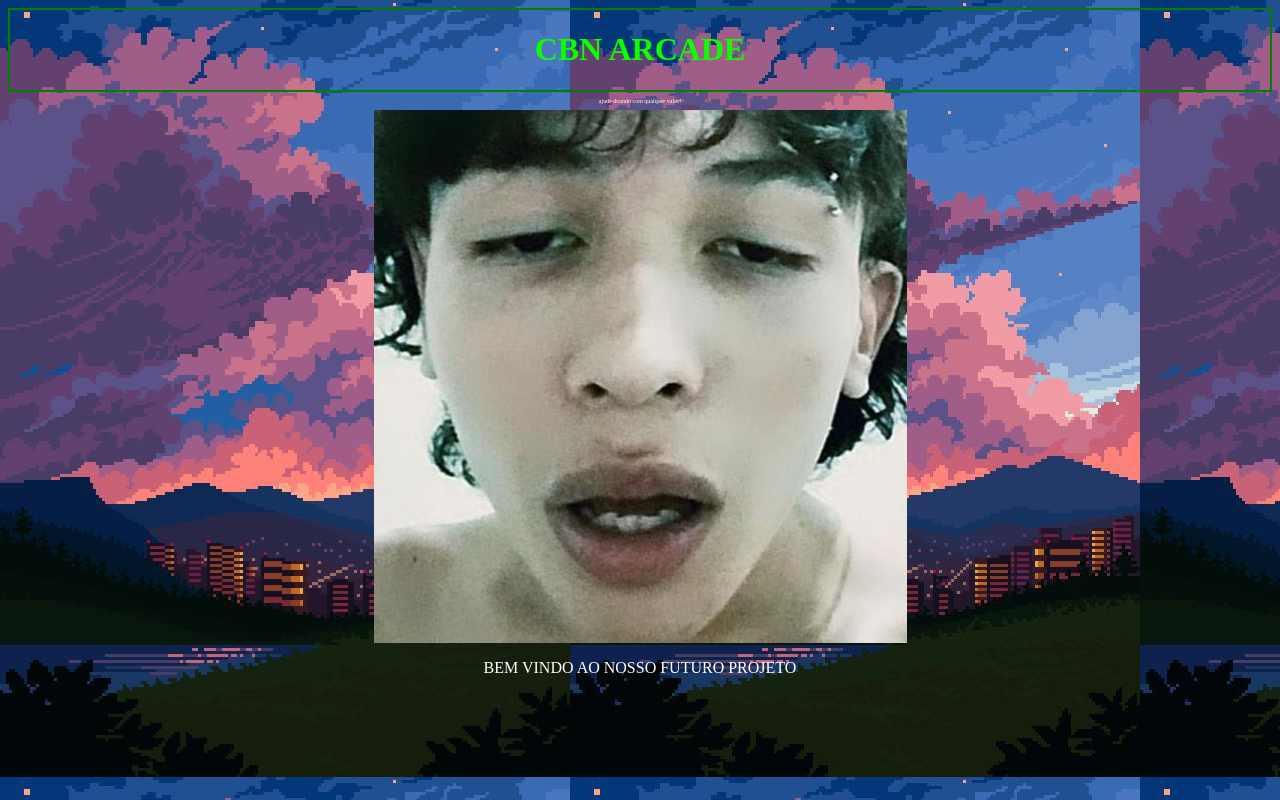
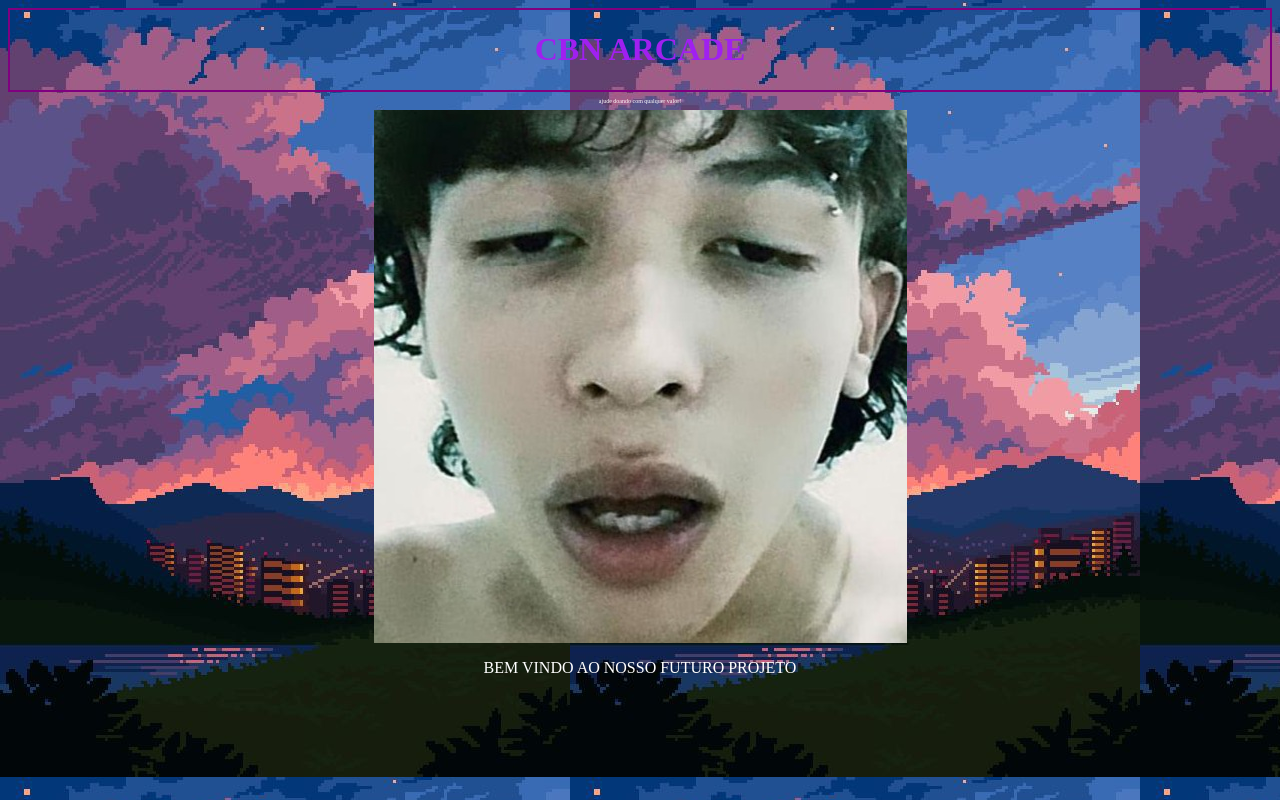
Before and after one commit to yNwox/Axolotl-Arcade, a plain HTML site: page index.html in a window 1280 px wide. Drawn offline with Linux system fonts and the light colour scheme.

Commit message:
Update index.html

```diff
--- a/index.html
+++ b/index.html
@@ -17,7 +17,7 @@
 
       .bordinha{
           color: purple;
-          border: green solid 2px;
+          border: purple solid 2px;
       }
 
       .ajude{
@@ -40,7 +40,7 @@
 <body bgcolor="#0000">
 
 <div class="bordinha">
-<h1 style="color:#0CFF00;"> CBN ARCADE
+<h1 style="color:#A020F0;"> CBN ARCADE
 </div>
 
 </h1>
```
